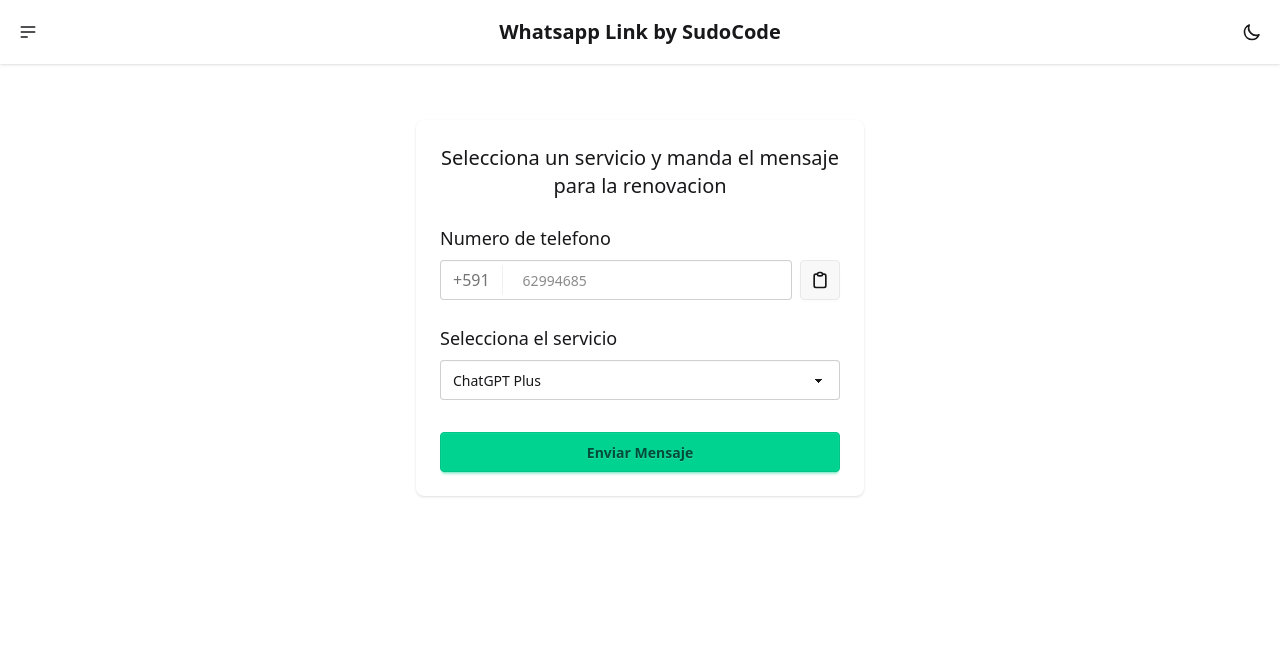
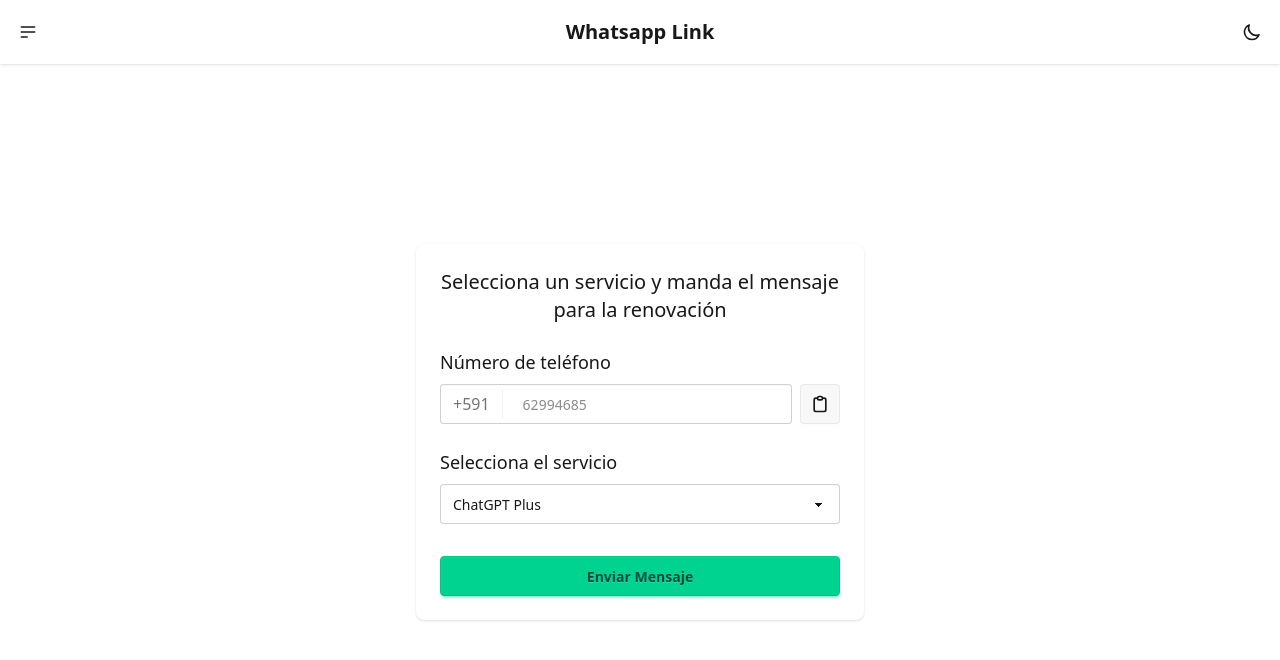
Before and after one commit to SudoCode76/Whatsapp-Service-Linker-By-SudoCode, an Angular app: page /inicio in a window 1280 px wide. Shown: the top 660 px of the page. Built offline with nearby package versions, Linux system fonts and the light colour scheme.

Commit message:
mejorar diseño y estructura del componente Inicio y ajustar estilos del componente Nabvar

```diff
--- a/src/app/components/inicio/inicio.component.html
+++ b/src/app/components/inicio/inicio.component.html
@@ -1,11 +1,12 @@
 <app-nabvar></app-nabvar>
-<div class="flex items-center justify-center px-4 py-6 mt-4 md:mt-8">
+<div class="flex flex-col min-h-[calc(100vh-64px)] w-full">
+  <div class="container mx-auto px-4 py-6 flex items-center justify-center flex-1">
     <div class="card w-full max-w-xs sm:max-w-sm md:max-w-md bg-base-100 shadow-sm">
       <div class="card-body">
-      <h2 class="text-center text-lg md:text-xl font-medium">Selecciona un servicio y manda el mensaje para la renovacion</h2>
+        <h2 class="text-center text-lg md:text-xl font-medium">Selecciona un servicio y manda el mensaje para la renovación</h2>
 
         <div class="mt-4">
-        <h2 class="text-base md:text-lg mb-2">Numero de telefono</h2>
+          <h2 class="text-base md:text-lg mb-2">Número de teléfono</h2>
           <div class="flex items-center gap-2">
             <label class="input input-bordered flex items-center flex-1">
               <span class="label text-sm md:text-base">+591</span>
@@ -38,3 +39,4 @@
       </div>
     </div>
   </div>
+</div>
--- a/src/app/components/nabvar/nabvar.component.html
+++ b/src/app/components/nabvar/nabvar.component.html
@@ -1,4 +1,4 @@
-<div class="navbar bg-base-100 shadow-sm">
+<div class="navbar bg-base-100 shadow-sm w-full">
   <div class="navbar-start">
     <div class="dropdown">
       <div tabindex="0" role="button" class="btn btn-ghost btn-circle">
@@ -6,7 +6,7 @@
       </div>
       <ul
         tabindex="0"
-        class="menu menu-sm dropdown-content bg-base-100 rounded-box z-1 mt-3 w-52 p-2 shadow">
+        class="menu menu-sm dropdown-content bg-base-100 rounded-box z-[100] mt-3 w-52 p-2 shadow">
         <li><a>Mi GitHub</a></li>
         <li><a>Mi Linkedin</a></li>
         <li><a>Mi Whatsapp</a></li>
@@ -14,21 +14,17 @@
     </div>
   </div>
   <div class="navbar-center">
-    <a class="btn btn-ghost text-xl">Whatsapp Link by SudoCode</a>
+    <a class="btn btn-ghost text-base sm:text-lg md:text-xl truncate max-w-[180px] sm:max-w-xs">Whatsapp Link</a>
   </div>
   <div class="navbar-end">
-    <!-- Nuevo botón para cambiar el tema -->
+    <!-- Botón para cambiar el tema -->
     <button class="btn btn-ghost btn-circle" (click)="toggleTheme()">
       <svg *ngIf="isDarkTheme" xmlns="http://www.w3.org/2000/svg" class="h-5 w-5" fill="none" viewBox="0 0 24 24" stroke="currentColor">
-        <!-- SVG del sol -->
         <path stroke-linecap="round" stroke-linejoin="round" stroke-width="2" d="M12 3v1m0 16v1m9-9h-1M4 12H3m15.364 6.364l-.707-.707M6.343 6.343l-.707-.707m12.728 0l-.707.707M6.343 17.657l-.707.707M16 12a4 4 0 11-8 0 4 4 0 018 0z" />
       </svg>
       <svg *ngIf="!isDarkTheme" xmlns="http://www.w3.org/2000/svg" class="h-5 w-5" fill="none" viewBox="0 0 24 24" stroke="currentColor">
-        <!-- SVG de la luna -->
         <path stroke-linecap="round" stroke-linejoin="round" stroke-width="2" d="M20.354 15.354A9 9 0 018.646 3.646 9.003 9.003 0 0012 21a9.003 9.003 0 008.354-5.646z" />
       </svg>
     </button>
-
-
   </div>
 </div>
```
Lines whose indentation alone changed are shown as unchanged.
